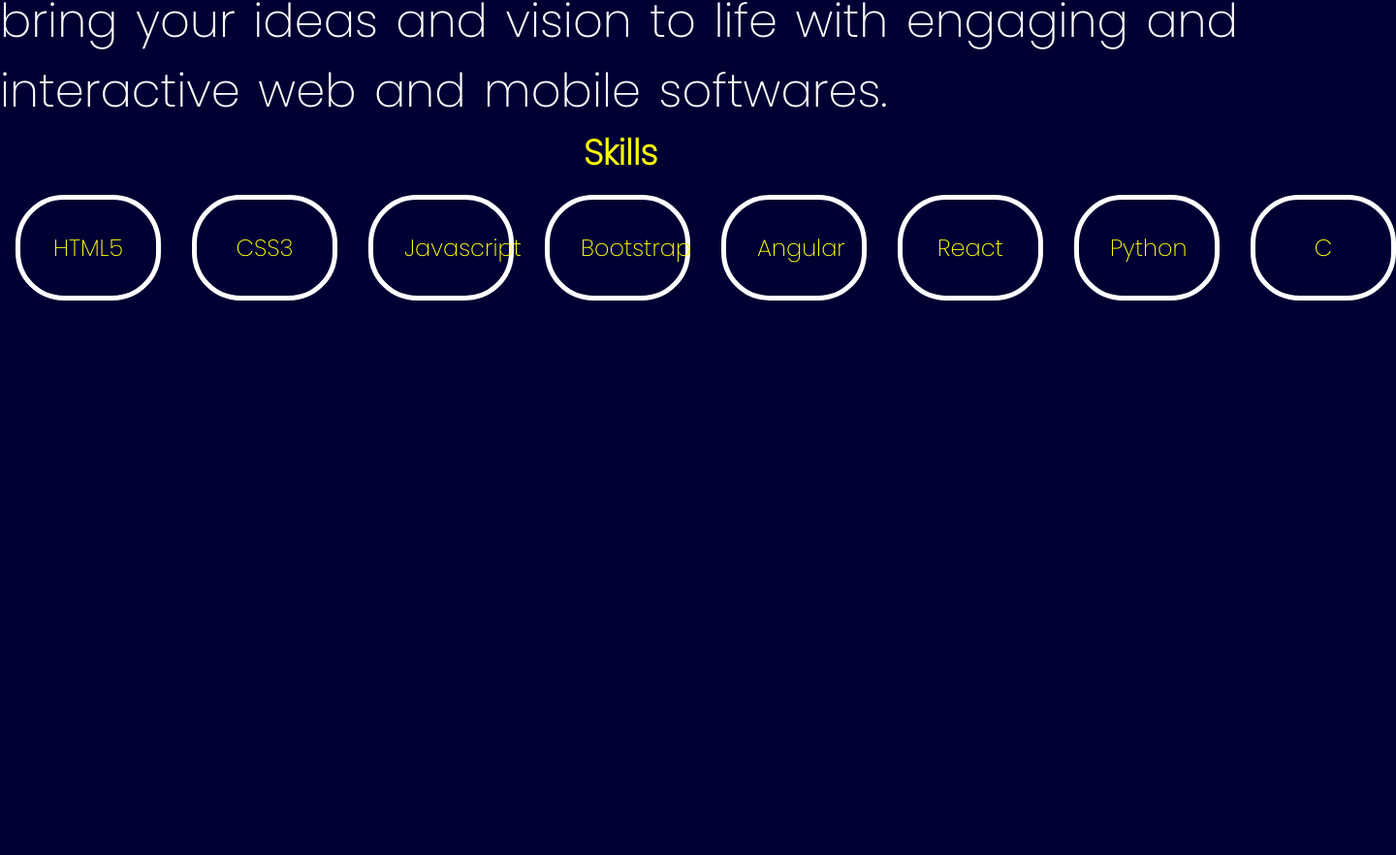
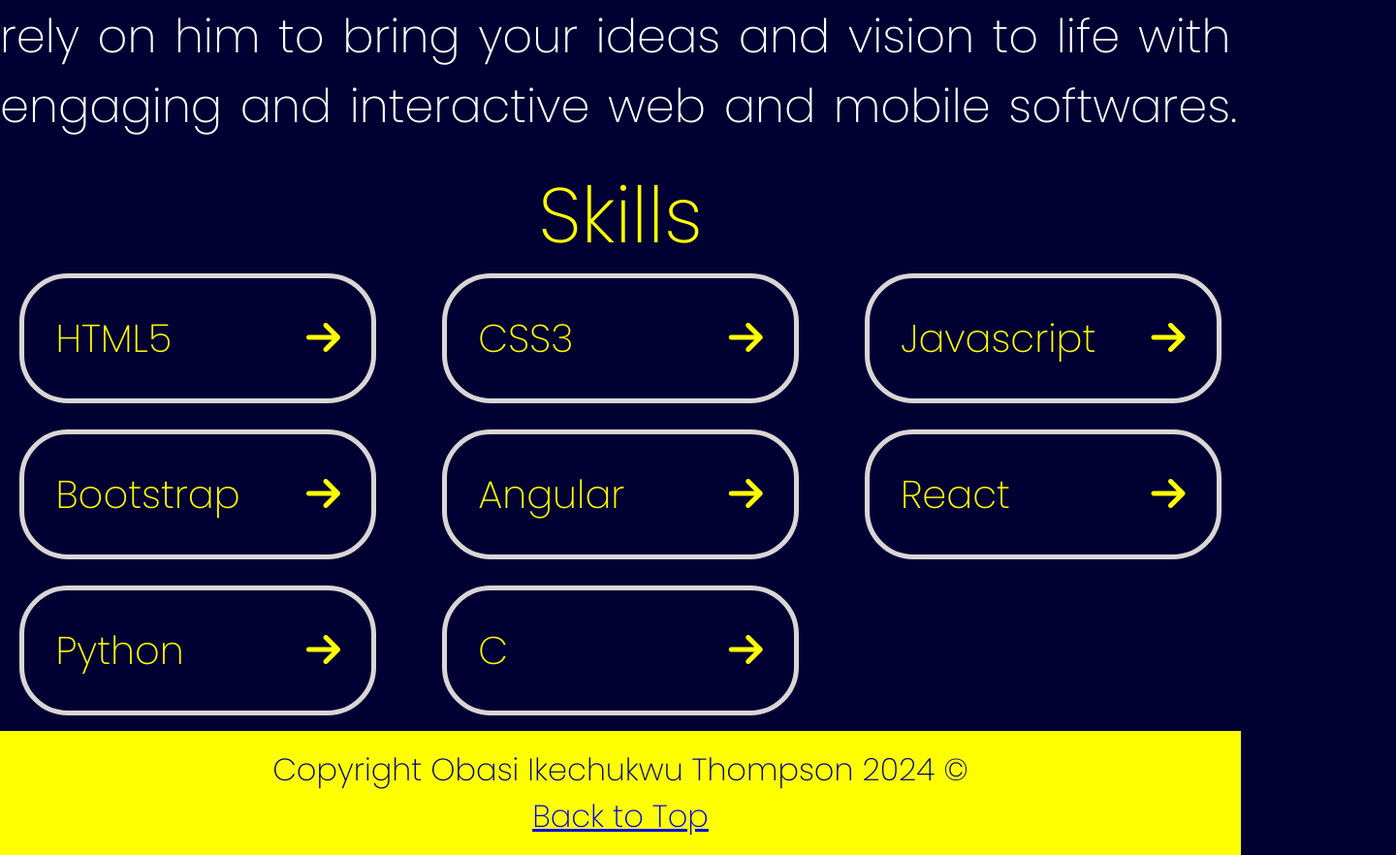
Before and after one commit to Dev-Iyke/My-Portfolio, a plain HTML site: page index.html in a window 1280 px wide. Shown: the part 1191-2073 px from the top of the page at 97% size, 1440 px wide, since content can reach past the window. Before the commit the page ends 1517 px from the top, so only its background shows below. Drawn offline with Linux system fonts and the light colour scheme.

Commit message:
Added some JavaScript to create a nav bar....Also completed the skills and footer sections

```diff
--- a/index.html
+++ b/index.html
@@ -9,34 +9,35 @@
     <link rel="preconnect" href="https://fonts.gstatic.com" crossorigin>
     <link href="https://fonts.googleapis.com/css2?family=Poppins:wght@200&display=swap" rel="stylesheet">
     <script src="https://kit.fontawesome.com/397319bfa6.js" crossorigin="anonymous"></script>
+
 </head>
-<body>
+<body onclick="hideMenu()">
     <header>
       <div class="h-cont">
         <h1 class="logo">Dev<span>_</span>Iyke</h1>
         <nav class="big-scr">
           <ul>
-            <li><a href="skills.html">About</a></li>
-            <li><a href="projects.html">Skills</a></li>
+            <li><a href="#abt">About</a></li>
+            <li><a href="#skls">Skills</a></li>
             <li><a href="certifications.html">Portfolio</a></li>
           </ul>
         </nav>
-        <button class="menu-btn">
+        <button type="button" class="menu-btn" onclick="showMenu()">
           <div class="menu-icon"><i class="fa-solid fa-bars"></i></div>
         </button>
       </div>
 
-      <nav class="small-scr">
+      <nav id="show" class="small-scr hide-navBar">
         <ul>
-          <li><a href="skills.html">About Me</a></li>
-          <li><a href="projects.html">Skills</a></li>
+          <li><a href="#abt">About Me</a></li>
+          <li><a href="#skls">Skills</a></li>
           <li><a href="certifications.html">Portfolio</a></li>
         </ul>
       </nav>
       </header>
 
       <main>
-        <section class="hero">
+        <section id="home" class="hero">
           <div class="img"><img src="images/me.jpg" id="my-pic" alt="My-pic"></div>
           <div class="info" style="background-color: white;">
             <h2 class="small">Obasi Ikechukwu T.</h2>
@@ -53,24 +54,70 @@
           </div>
         </section>
 
-        <section class="about">
+        <section id="abt" class="about">
           <h2 class="title">Who am I?</h2>
-          <p>Ikechukwu is a Frontend Developer with a 2-year experience. With a B.Eng degree in Civil Engineering, he boasts of the analytical and problem-solving skills of an engineer. Thus, you can rely on him to bring your ideas and vision to life with engaging and interactive web and mobile softwares.</p>
+          <p>Ikechukwu is a Frontend Developer with a 2-year experience. Completing a B.Eng degree in Civil Engineering, he boasts of the analytical and problem-solving skills of an engineer. Thus, you can rely on him to bring your ideas and vision to life with engaging and interactive web and mobile softwares.</p>
         </section>
 
-        <section class="skills">
+        <section id="skls" class="skills">
+
           <h2>Skills</h2>
           <div class="sk-cont">
-            <div class="tag">HTML5</div>
-            <div class="tag">CSS3</div>
-            <div class="tag">Javascript</div>
-            <div class="tag">Bootstrap</div>
-            <div class="tag">Angular</div>
-            <div class="tag">React</div>
-            <div class="tag">Python</div>
-            <div class="tag">C</div>
+            <div class="tag">
+              <p>HTML5</p>
+              <div class="arr"><i class="fa-solid fa-arrow-right"></i></div>
+            </div>
+            <div class="tag">
+              <p>CSS3</p>
+              <div class="arr"><i class="fa-solid fa-arrow-right"></i></div>
+            </div>
+            <div class="tag">
+              <p>Javascript</p>
+              <div class="arr"><i class="fa-solid fa-arrow-right"></i></div>
+            </div>
+            <div class="tag">
+              <p>Bootstrap</p>
+              <div class="arr"><i class="fa-solid fa-arrow-right"></i></div>
+            </div>
+            <div class="tag">
+              <p>Angular</p>
+              <div class="arr"><i class="fa-solid fa-arrow-right"></i></div>
+            </div>
+            <div class="tag">
+              <p>React</p>
+              <div class="arr"><i class="fa-solid fa-arrow-right"></i></div>
+            </div>
+            <div class="tag">
+              <p>Python</p>
+              <div class="arr"><i class="fa-solid fa-arrow-right"></i></div>
+            </div>
+            <div class="tag">
+              <p>C</p>
+              <div class="arr"><i class="fa-solid fa-arrow-right"></i></div>
+            </div>
           </div>
         </section>
       </main>
+
+      <footer>
+        <section class="cpr">
+          <p>Copyright Obasi Ikechukwu Thompson 2024 &copy;</p>
+          <p class="top"><a href="#home">Back to Top</a></p>
+        </section>
+      </footer>
+
+      <script>
+        function showMenu(){
+          let nav = document.getElementById("show");
+          nav.classList.remove("hide-navBar");
+          nav.classList.add("show-navBar");
+        }
+
+        function hideMenu(){
+          let nav = document.getElementById("show");
+          nav.classList.remove("show-NavBar");
+          nav.classList.add("hide-navBar");
+        }
+      </script>
 </body>
 </html>
--- a/styles.css
+++ b/styles.css
@@ -1,4 +1,6 @@
 /* GENERAL STYLES */
+
+/* REMEMBER YOU COMMENTED THE TOP MARGIN FOR THE HRO AND REMOVED THE FIXED DISPLAY OF THE HEADER */
 *{
     margin: 0;
     padding: 0;
@@ -14,6 +16,7 @@ body{
     background-color: #003;
     display: flex;
     flex-direction: column;
+
 }
 img{
     display: block;
@@ -21,6 +24,12 @@ img{
     height: auto;
 }
 
+.show-navBar{
+    display: block;
+}
+.hide-navBar{
+    display: none;
+}
 
 /* UTILITY CLASSES */
 .nowrap{
@@ -36,7 +45,8 @@ img{
     justify-content: space-between;
     width: 100%;
     background-color: navy;
-    position: fixed;
+    /* position: fixed; */
+
 }
 .menu-btn{
     width: 30px;
@@ -50,8 +60,9 @@ img{
 .logo span{
     color: yellow;
 }
+
+/* *****NAVS**** */
 .small-scr{
-    display: none;
     animation: dropDown .5s ease-in-out forwards;
 }
 .big-scr{
@@ -94,6 +105,9 @@ img{
 
 /* BIGGER SCREENS */
 @media screen and (min-width: 750px){
+    .small-scr{
+        display: none;
+    }
     .big-scr{
         display: block;
     }
@@ -133,7 +147,8 @@ img{
     flex-flow: column nowrap;
     background-color: white;
     width: 100%;
-    margin-top: 4.3rem;
+    /* margin-top: 4.3rem; */
+    scroll-margin-top: 4.3rem;
 }
 .hero .img {
     margin-top: 1rem;
@@ -201,7 +216,9 @@ img{
 
 /* ***************ABOUT SECTION**************** */
 /* SMALLEST SCREEN SIZES */
-
+.about{
+    scroll-margin-top: 4.3rem;
+}
 .about .title{
     color: yellow;
     font-size: 3.4rem;
@@ -219,29 +236,61 @@ img{
     .about p{
         word-spacing: 5px;
         font-size: 3rem;
+        word-wrap: break-word;
     }
 }
 
 /* ***************SKILLS SECTION**************** */
 /* SMALLEST SCREEN SIZES */
 .skills{
+    margin-top: 1rem;
     color: yellow;
     text-align: center;
+    scroll-margin-top: 4.3rem;
+}
+.skills h2{
+    font-size: 3.4rem;
 }
 .sk-cont{
-    display: flex;
-    flex-flow: row nowrap;
+    display: grid;
+    grid-template-columns: repeat(1, 1fr);
+    gap: 1rem;
+
 }
 .sk-cont .tag{
+    display: flex;
+    justify-content: space-between;
     padding: 2rem;
-    border: 5px solid white;
-    margin: 1rem;
-    min-width: 150px;
+    font-size: 2.5rem;
+    border: 5px solid rgb(218, 213, 213);
     border-radius: 50px;
+    width: 90%;
+    margin: 0 auto;
+
 }
 
+@media screen and (min-width: 750px) {
+    .skills h2{
+        color: yellow;
+        font-size: 5rem;
+        font-weight: 500;
+    }
+    .sk-cont{
+        display: grid;
+        grid-template-columns: repeat(3, 1fr);
+        gap: 1.7rem;
 
+    }
+}
 
+footer{
+    padding: 1rem;
+    font-size: 2rem;
+    margin-top: 1rem;
+    background-color: yellow;
+    color: navy;
+    text-align: center;
+}
 
 
 
```
